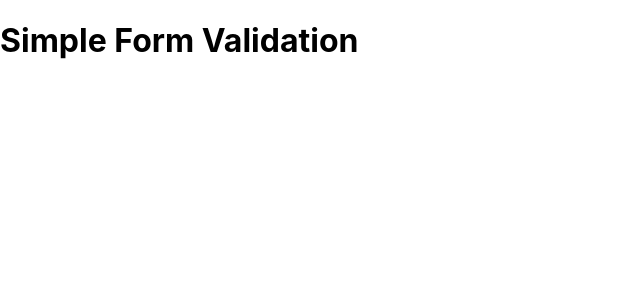
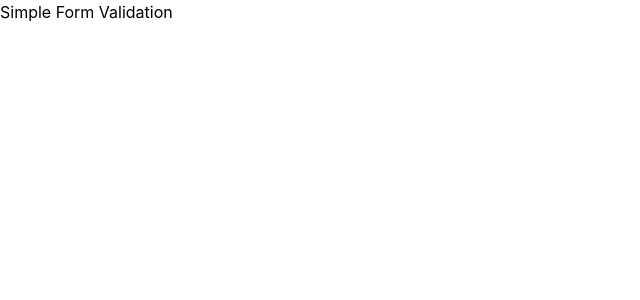
Before and after one commit to codeawy/nextjs-simple-form-validation, a Next.js app: page / in a window 1280 px wide. Shown: the top 300 px of the page, without its empty margins (0-640 px from the left). Built offline with nearby package versions, Linux system fonts and the light colour scheme.

Commit message:
tailwind css

```diff
--- a/package.json
+++ b/package.json
@@ -14,7 +14,10 @@
     "react-dom": "18.2.0"
   },
   "devDependencies": {
+    "autoprefixer": "^10.4.7",
     "eslint": "8.20.0",
-    "eslint-config-next": "12.2.2"
+    "eslint-config-next": "12.2.2",
+    "postcss": "^8.4.14",
+    "tailwindcss": "^3.1.6"
   }
 }
--- /dev/null
+++ b/postcss.config.js
@@ -0,0 +1,6 @@
+module.exports = {
+  plugins: {
+    tailwindcss: {},
+    autoprefixer: {},
+  },
+}
--- /dev/null
+++ b/tailwind.config.js
@@ -0,0 +1,8 @@
+/** @type {import('tailwindcss').Config} */
+module.exports = {
+  content: ["./pages/**/*.{js,ts,jsx,tsx}", "./components/**/*.{js,ts,jsx,tsx}"],
+  theme: {
+    extend: {},
+  },
+  plugins: [],
+};
```
Also changed, not shown: styles/globals.css (+6 -2 lines), 1 other file (tests, documents, lock files or other folders).
